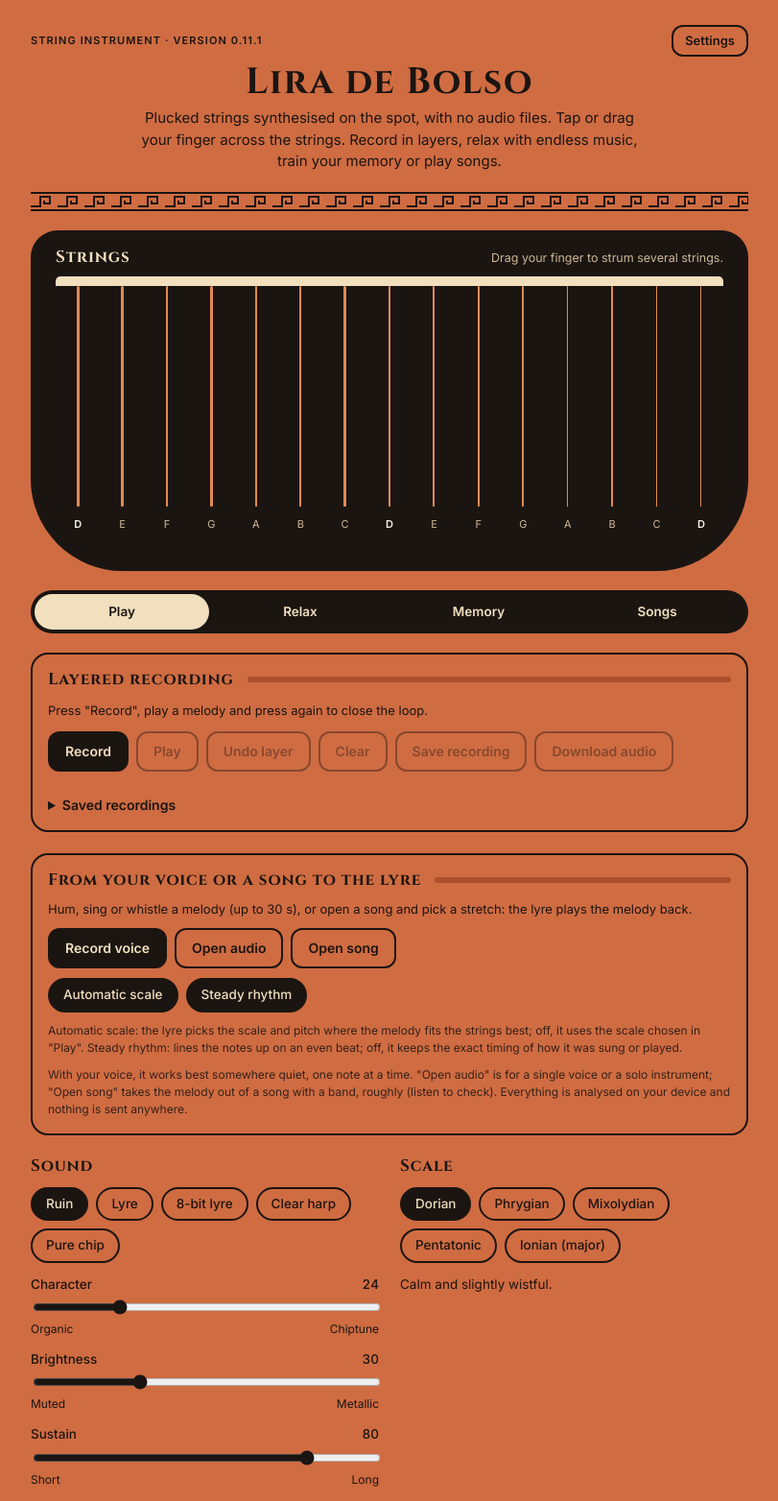
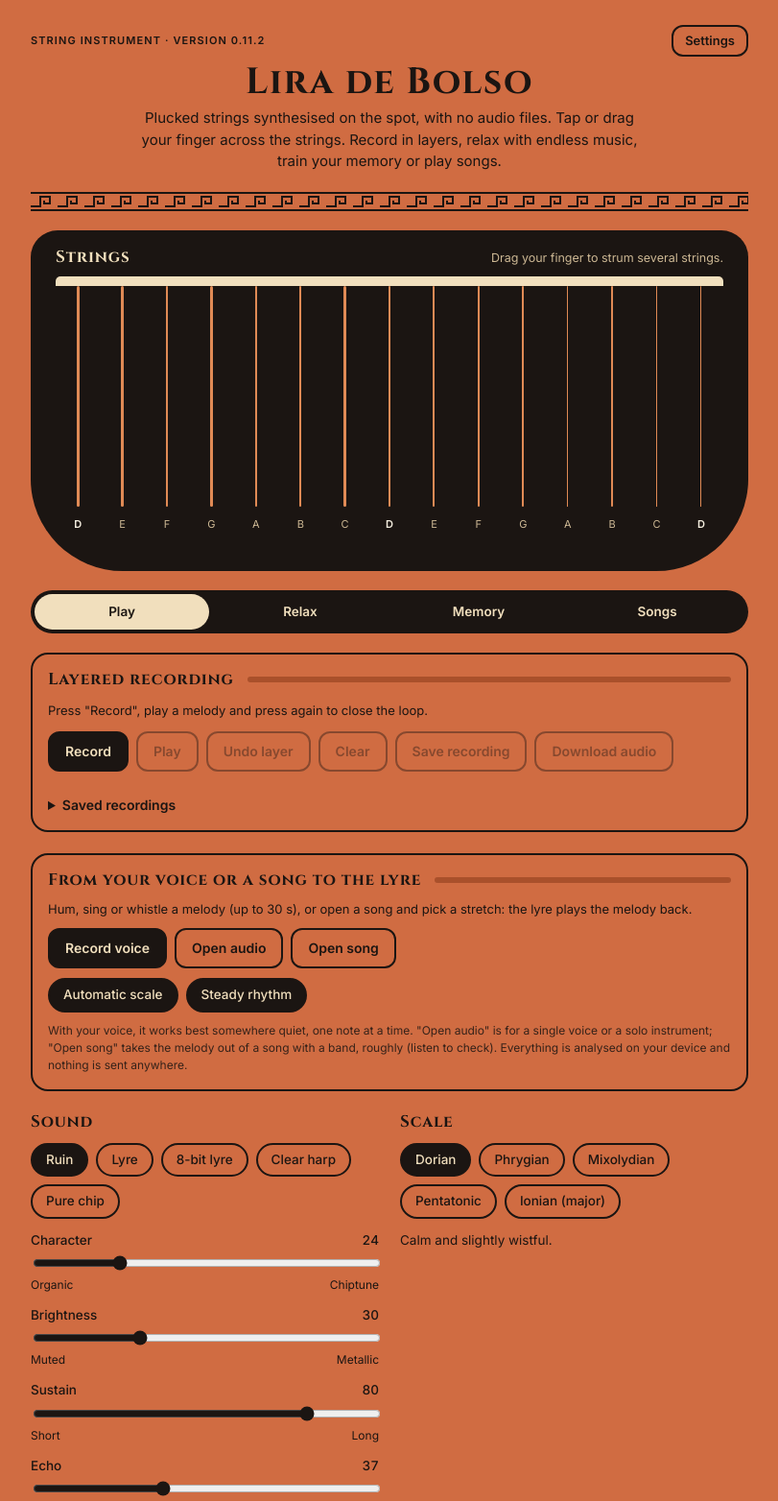
Before and after one commit to guilhermrosa/lira-de-bolso, a website with bundled scripts: page index.html in a window 1280 px wide. Shown: the top 1564 px of the page at 96% size, without its empty margins (234-1045 px from the left). Built offline with nearby package versions, Linux system fonts and the light colour scheme.

Commit message:
v0.11.2: sem a descrição das opções

```diff
--- a/index.html
+++ b/index.html
@@ -99,7 +99,6 @@
         <button class="chip" type="button" id="humAuto" aria-pressed="true" data-i18n="hum.auto">Escala automática</button>
         <button class="chip" type="button" id="humRhythm" aria-pressed="true" data-i18n="hum.rhythm">Ritmo regular</button>
       </div>
-      <p class="note small" data-i18n="hum.optsHelp">Escala automática: a lira escolhe a escala e a altura em que a melodia cabe melhor nas cordas; desligada, usa a escala de "Tocar". Ritmo regular: alinha as notas a um tempo constante; desligado, mantém o tempo exato de como foi cantado ou tocado.</p>
       <div id="humResult" hidden>
         <canvas class="roll" id="humRoll" data-i18n-aria="hum.rollAria" aria-label="A melodia nas cordas da lira"></canvas>
         <div class="btns">
--- a/js/lang/en.js
+++ b/js/lang/en.js
@@ -56,7 +56,6 @@ export default {
   'hum.savedMsg': '"{name}" saved in Saved recordings (you can rename it there). It also shows in Songs, under "Your recordings".',
   'hum.toLoopMsg': 'The melody is now the first layer of the recorder above: record more layers over it.',
   'hum.nameVoice': 'From voice', 'hum.nameFile': 'From file',
-  'hum.optsHelp': "Automatic scale: the lyre picks the scale and pitch where the melody fits the strings best; off, it uses the scale chosen in \"Play\". Steady rhythm: lines the notes up on an even beat; off, it keeps the exact timing of how it was sung or played.",
   'song.approx': "It is an approximation: listen to check.",
   'song.nothing': "No melody found in this stretch. Try another.",
   'song.failed': "Could not analyse this stretch on this device.",
--- a/js/lang/es.js
+++ b/js/lang/es.js
@@ -56,7 +56,6 @@ export default {
   'hum.savedMsg': '"{name}" guardada en Grabaciones guardadas (puedes renombrarla allí). También aparece en Canciones, en "Tus grabaciones".',
   'hum.toLoopMsg': 'La melodía es ahora la primera capa de la grabadora de arriba: graba otras capas encima.',
   'hum.nameVoice': 'De la voz', 'hum.nameFile': 'Del archivo',
-  'hum.optsHelp': "Escala automática: la lira elige la escala y la altura en que la melodía cabe mejor en las cuerdas; apagada, usa la escala de \"Tocar\". Ritmo regular: alinea las notas a un pulso constante; apagado, mantiene el tiempo exacto de como se cantó o tocó.",
   'song.approx': "Es una aproximación: escucha para comprobar.",
   'song.nothing': "No encontré una melodía en este fragmento. Prueba otro.",
   'song.failed': "No se pudo analizar este fragmento en este dispositivo.",
--- a/js/lang/pt.js
+++ b/js/lang/pt.js
@@ -58,7 +58,6 @@ export default {
   'hum.savedMsg': '"{name}" salva em Gravações salvas (dá para renomear lá). Também aparece em Canções, em "Suas gravações".',
   'hum.toLoopMsg': 'A melodia virou a primeira camada do gravador acima: grave outras camadas por cima.',
   'hum.nameVoice': 'Da voz', 'hum.nameFile': 'Do arquivo',
-  'hum.optsHelp': "Escala automática: a lira escolhe a escala e a altura em que a melodia cabe melhor nas cordas; desligada, usa a escala de \"Tocar\". Ritmo regular: alinha as notas a um tempo constante; desligado, mantém o tempo exato de como foi cantado ou tocado.",
   'song.approx': "É uma aproximação: ouça para conferir.",
   'song.nothing': "Não encontrei uma melodia neste trecho. Tente outro.",
   'song.failed': "Não deu para analisar este trecho neste aparelho.",
--- a/js/lang/zh.js
+++ b/js/lang/zh.js
@@ -54,7 +54,6 @@ export default {
   'hum.savedMsg': '“{name}”已保存到“已保存的录音”（可以在那里重命名）。它也会出现在“歌曲”的“你的录音”里。',
   'hum.toLoopMsg': '这段旋律已成为上方录音器的第一层：可以在上面再录其他音层。',
   'hum.nameVoice': '来自声音', 'hum.nameFile': '来自文件',
-  'hum.optsHelp': "自动选择音阶：里拉琴会选出最适合这段旋律的音阶和音高；关闭时使用“弹奏”中选定的音阶。规整节奏：让音符对齐到均匀的节拍；关闭时保留演唱或演奏时的原始节奏。",
   'song.approx': "这是近似结果：请试听确认。",
   'song.nothing': "这一段里没有找到旋律，请换一段试试。",
   'song.failed': "无法在此设备上分析这一段。",
--- a/js/version.js
+++ b/js/version.js
@@ -1,3 +1,3 @@
 // The app's version: the only place to change it on a release.
 // A classic script (not a module) so both the page and the service worker (importScripts) can read it.
-self.APP_VERSION = '0.11.1';
+self.APP_VERSION = '0.11.2';
```
Also changed, not shown: CLAUDE.md (+1 -1 lines).
